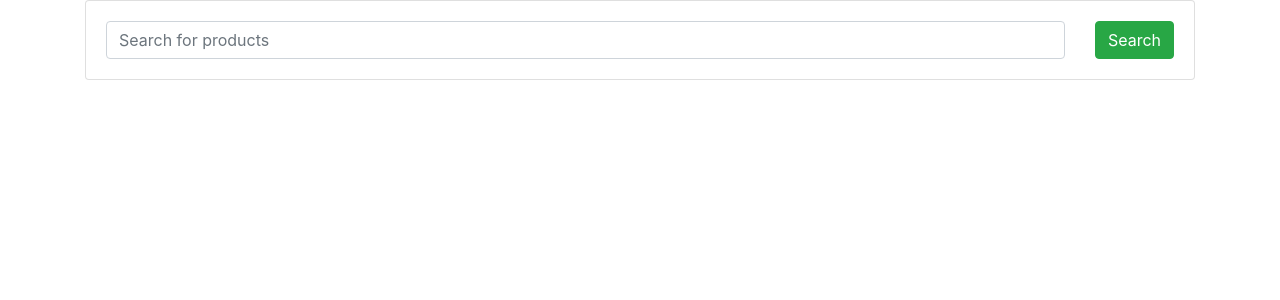
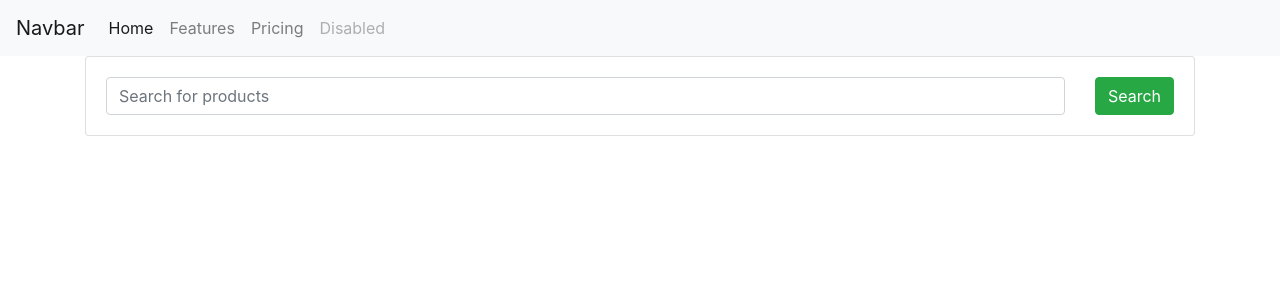
Before and after one commit to douglas86/e-commerce, a Django app: page / in a window 1280 px wide. Shown: the top 300 px of the page. Run offline with Django 3.2, Linux system fonts and the light colour scheme; data that the repository does not hold is empty; some libraries are stand-ins or nearby versions.

Commit message:
added navbar to base.html

```diff
--- a/shop/templates/shop/base.html
+++ b/shop/templates/shop/base.html
@@ -20,18 +20,53 @@
       integrity="sha384-JcKb8q3iqJ61gNV9KGb8thSsNjpSL0n8PARn9HuZOnIxN0hoP+VmmDGMN5t9UJ0Z"
       crossorigin="anonymous"
     />
+    <script
+      src="https://cdn.jsdelivr.net/npm/popper.js@1.16.1/dist/umd/popper.min.js"
+      integrity="sha384-9/reFTGAW83EW2RDu2S0VKaIzap3H66lZH81PoYlFhbGU+6BZp6G7niu735Sk7lN"
+      crossorigin="anonymous"
+    ></script>
     <link rel="stylesheet" href="{% static 'shop/styles.css' %}" />
     <title></title>
   </head>
   <body>
+    <nav class="navbar navbar-expand-lg navbar-light bg-light">
+      <a class="navbar-brand" href="#">Navbar</a>
+      <button
+        class="navbar-toggler"
+        type="button"
+        data-toggle="collapse"
+        data-target="#navbarNav"
+        aria-controls="navbarNav"
+        aria-expanded="false"
+        aria-label="Toggle navigation"
+      >
+        <span class="navbar-toggler-icon"></span>
+      </button>
+      <div class="collapse navbar-collapse" id="navbarNav">
+        <ul class="navbar-nav">
+          <li class="nav-item active">
+            <a class="nav-link" href="#"
+              >Home <span class="sr-only">(current)</span></a
+            >
+          </li>
+          <li class="nav-item">
+            <a class="nav-link" href="#">Features</a>
+          </li>
+          <li class="nav-item">
+            <a class="nav-link" href="#">Pricing</a>
+          </li>
+          <li class="nav-item">
+            <a
+              class="nav-link disabled"
+              href="#"
+              tabindex="-1"
+              aria-disabled="true"
+              >Disabled</a
+            >
+          </li>
+        </ul>
+      </div>
+    </nav>
     {% block body %} {% endblock %}
-
-    <script type="text/javascript">
-      console.log("this is working");
-
-      if (localStorage.getItem("cart") == null) {
-        var cart = {};
-      }
-    </script>
   </body>
 </html>
```
